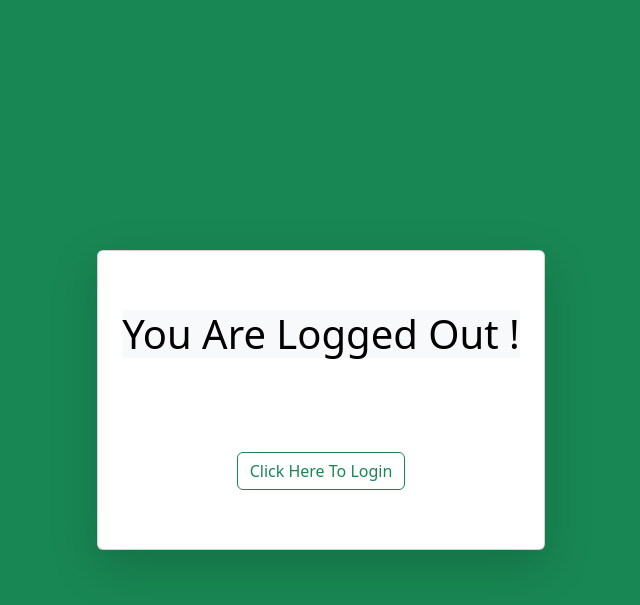
After one commit to sankalp-7/Library-Management-System-With-Django, a Django app: page /logout/ in a window 1280 px wide. The commit adds this page. Shown: the top 605 px of the page, without its empty margins (319-959 px from the left). Run offline with Django 4.2, Linux system fonts and the light colour scheme; parts of the project's set-up code (start-up, migrations or seed data) failed here and were passed over.

Commit message:
some changes

```diff
--- /dev/null
+++ b/library/lms/templates/lms/logged_out.html
@@ -0,0 +1,34 @@
+<!DOCTYPE html>
+<html lang="en">
+<head>
+    <meta charset="UTF-8">
+    <meta http-equiv="X-UA-Compatible" content="IE=edge">
+    <meta name="viewport" content="width=device-width, initial-scale=1.0">
+    <title>Document</title>
+     <!-- CSS only -->
+<link href="https://cdn.jsdelivr.net/npm/bootstrap@5.2.0-beta1/dist/css/bootstrap.min.css" rel="stylesheet" integrity="sha384-0evHe/X+R7YkIZDRvuzKMRqM+OrBnVFBL6DOitfPri4tjfHxaWutUpFmBp4vmVor" crossorigin="anonymous">
+<style>
+    .card{
+        top:50%;
+        left: 50%;
+        position: absolute;
+        transform: translate(-50%,-50%);
+        width: 35%;
+        height:auto;
+        justify-content: space-around;
+        align-items: center;
+        height: 300px;
+
+    }
+    a{
+        font-size: 18px;
+    }
+</style>
+</head>
+<body class="bg-success">
+    <div class="card shadow-lg p-3 mb-5 bg-body rounded">
+        <h1 class="text-bg-light">You Are Logged Out ! </h1>
+    <a href="{% url 'lms:studentlogin' %}"><button class="btn btn-outline-success">Click Here To Login</button></a>
+    </div>
+</body>
+</html>
--- a/library/lms/templates/lms/success.html
+++ b/library/lms/templates/lms/success.html
@@ -36,13 +36,13 @@
       <div class="collapse navbar-collapse" id="navbarNav">
         <ul class="navbar-nav">
           <li class="nav-item">
-            <a class="nav-link active" aria-current="page" href="#">HOME</a>
+            <a class="nav-link active" aria-current="page" href="{% url 'lms:success' %}">HOME</a>
           </li>
           <li class="nav-item">
             <a class="nav-link" href="{% url 'lms:viewissuedbookbystudent' %}">VIEW BOOKS</a>
           </li>
           <li class="nav-item">
-            <a class="nav-link" href="#">LOGOUT</a>
+            <a class="nav-link" href="{% url 'lms:logout' %}?next={{request.path}}">LOGOUT</a>
           </li>
 
         </ul>
--- a/library/lms/urls.py
+++ b/library/lms/urls.py
@@ -17,5 +17,6 @@ urlpatterns=[
     path('issuebook/',views.issuebook_view,name='issuebook'),
     path('viewissuedbook/',views.viewissuedbook_view,name='viewissuedbook'),
     path('viewissuedbookbystudent/',views.viewissuedbookbystudent,name='viewissuedbookbystudent'),
+    path('logout/',views.logout,name='logout'),
 
 ]
--- a/library/lms/views.py
+++ b/library/lms/views.py
@@ -10,13 +10,24 @@ from django.contrib.auth.forms import UserCreationForm
 from django.contrib.auth.models import User,Group
 from . import forms,models
 from django.http import HttpResponseRedirect
+from django.contrib.auth.decorators import login_required,user_passes_test
 # Create your views here.
+
+def is_admin(user):
+    return user.groups.filter(name='ADMIN').exists()
+
 def home(request):
     return render(request,'lms/home.html')
+
+@login_required(login_url='login')
 def success(request):
     return render(request,'lms/success.html')
+
+
+
 def success_admin(request):
     return render(request,'lms/success_admin.html')
+
 def my_view(request):
     if request.method=='POST':
         print(request.POST)
@@ -30,6 +41,7 @@ def my_view(request):
             return redirect('/success')
     else:
         return render(request,'lms/student_login.html')
+
 def admin_view(request):
     if request.method=='POST':
         username = request.POST['username']
@@ -42,6 +54,9 @@ def admin_view(request):
             return redirect('/success_admin')
     else:
         return render(request,'lms/admin_login.html')
+
+
+
 def add_books(request):
     if request.method=='POST':
         name=request.POST['name']
@@ -82,6 +97,9 @@ def studentsignup_view(request):
 
         return redirect('/login')
     return render(request,'lms/signup.html',context=mydict)
+
+
+
 def issuebook_view(request):
     form=forms.IssuedBookForm()
     if request.method=='POST':
@@ -94,6 +112,9 @@ def issuebook_view(request):
             obj.save()
             return render(request,'lms/inter.html')
     return render(request,'lms/issuebook.html',{'form':form})
+
+
+
 def viewissuedbook_view(request):
     issuedbooks=models.issuedbook.objects.all()
     li=[]
@@ -107,6 +128,7 @@ def viewissuedbook_view(request):
             li.append(t)
     return render(request,'lms/viewissuedbook.html',{'li':li})
 
+login_required(login_url='login/')
 def viewissuedbookbystudent(request):
     student=models.student.objects.filter(user_id=request.user.id) #gets logged in student object
     issuedbook=models.issuedbook.objects.filter(enrollment=student[0].enrollment) #gets the issued books of enrollment of logged in student
@@ -118,3 +140,6 @@ def viewissuedbookbystudent(request):
             li1.append(t)
 
     return render(request,'lms/viewissuedbookbystudent.html',{'li1':li1})
+
+def logout(request):
+    return render(request,'lms/logged_out.html')
--- a/library/templates/as_navbar.html
+++ b/library/templates/as_navbar.html
@@ -27,7 +27,7 @@
           </button>
           <div class="collapse navbar-collapse" id="navbarNavAltMarkup">
             <div class="navbar-nav">
-              <a class="nav-link active" aria-current="page" href="{% url 'lms:adminlogin' %}">ADMIN</a>
+              <a class="nav-link" aria-current="page" href="{% url 'lms:adminlogin' %}">ADMIN</a>
               <a class="nav-link" href="{% url 'lms:studentlogin' %}">STUDENT</a>
             </div>
           </div>
```
Also changed, not shown: library/lms/templates/lms/success_admin.html (+18 -1 lines), library/lms/templates/lms/viewissuedbookbystudent.html (+30 -3 lines), library/db.sqlite3.
